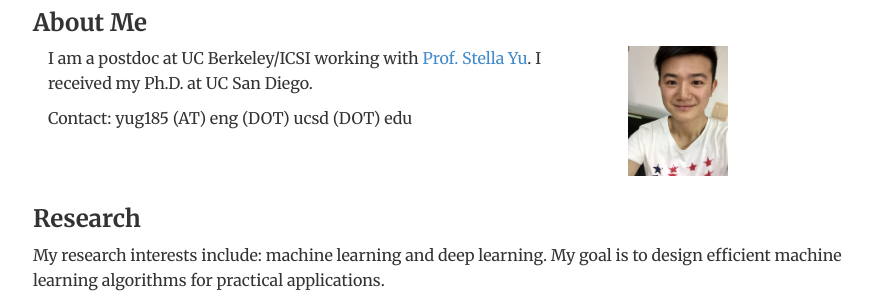
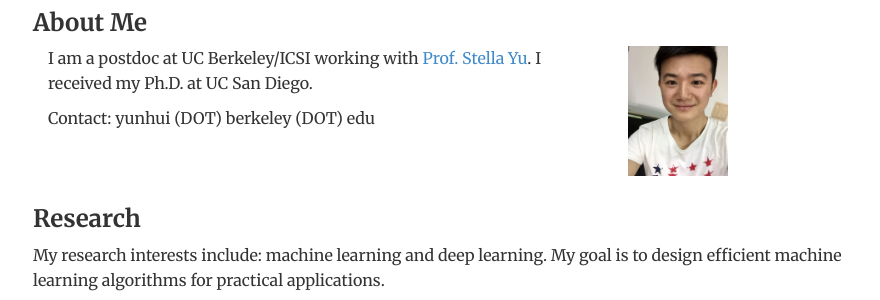
Before and after one commit to yunhuiguo/yunhuiguo.github.io, a Jekyll site: the page built from index.html, in a window 1280 px wide and 900 px high. Shown: the part 130-430 px from the top of the window, without its empty margins (172-1052 px from the left). Built offline with Jekyll 4.4.1, drawn with Linux system fonts in a browser that asks for light colours.

Commit message:
Update index.html

```diff
--- a/index.html
+++ b/index.html
@@ -12,7 +12,7 @@ description: Yunhui Guo
 	<h3>About Me</h3>
 	<div itemscope itemtype="http://data-vocabulary.org/Person" class="col-sm-8">
 	<p>I am a postdoc at UC Berkeley/ICSI working with <a href="http://www1.icsi.berkeley.edu/~stellayu/">Prof. Stella Yu</a>. I received my Ph.D. at UC San Diego. </p>
-	<p>Contact: yug185 (AT) eng (DOT) ucsd (DOT) edu </p>
+	<p>Contact: yunhui (DOT) berkeley (DOT) edu </p>
 
 	</div>
 
```
